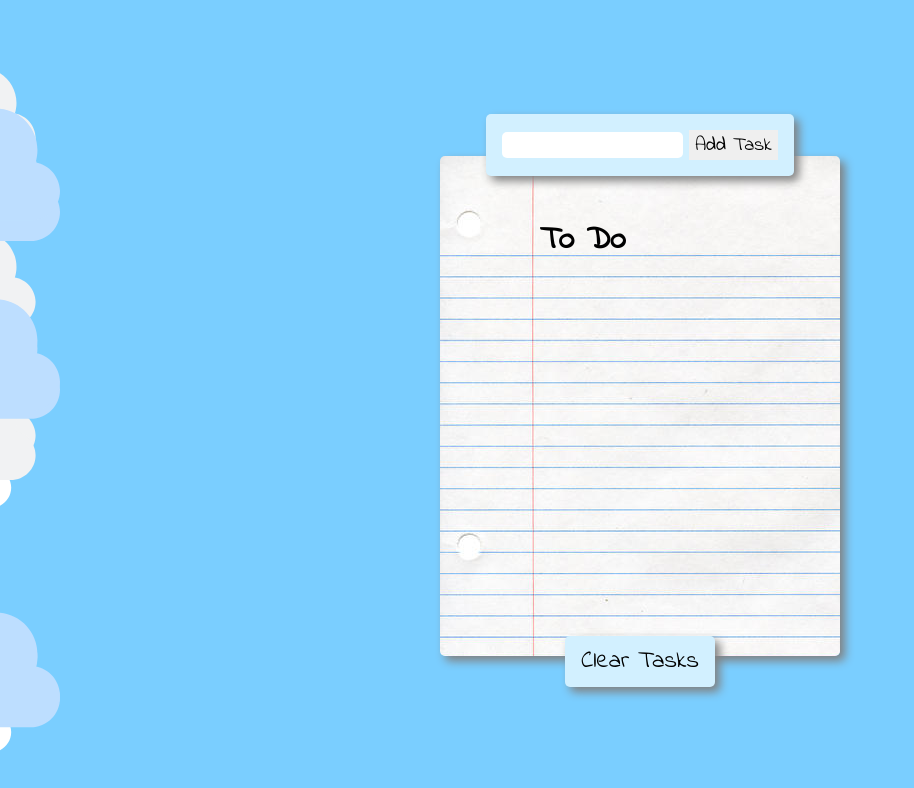
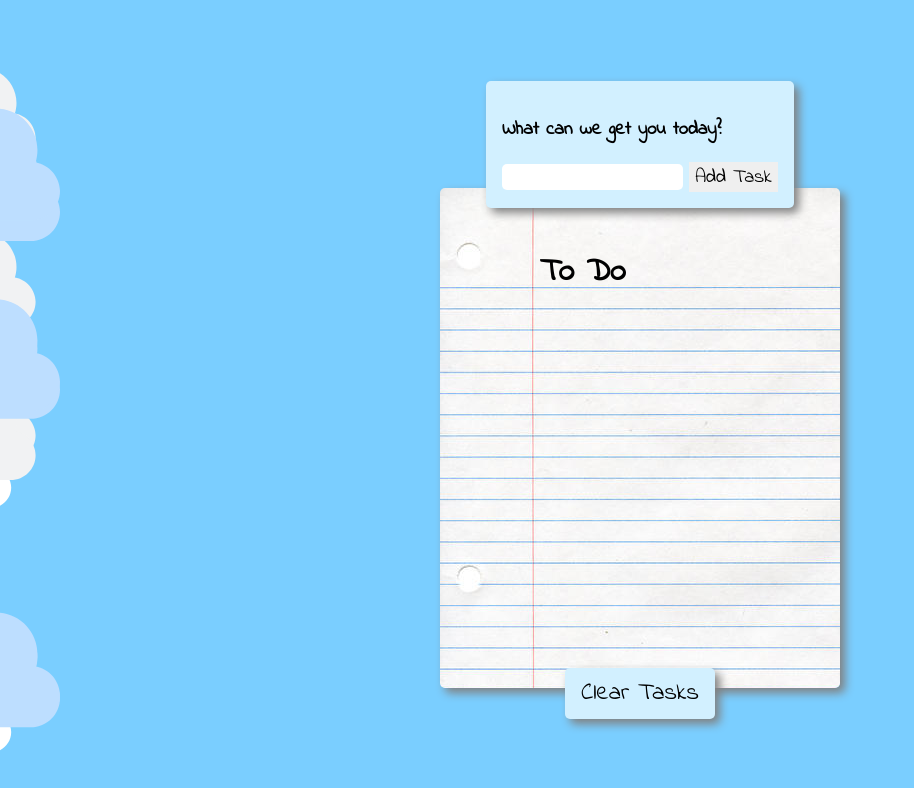
Before and after one commit to TriplePP/Task-list, a plain HTML site: page index.html in a window 1280 px wide. Shown: the whole page, without its empty margins (0-914 px from the left). Drawn offline with Linux system fonts and the light colour scheme.

```diff
--- a/index.html
+++ b/index.html
@@ -10,6 +10,7 @@
   <body>
     <div class="list-wrap">
       <form class="task-input">
+        <h3 class="form-heading">What can we get you today?</h3>
         <input type="text" name="task" id="task" />
         <input type="submit" value="Add Task" class="btn" />
       </form>
--- a/style.css
+++ b/style.css
@@ -6,6 +6,7 @@
   margin: 0;
   box-sizing: border-box;
   font-family: "Indie Flower", cursive;
+  min-height: -webkit-fill-available;
 }
 
 h1 {
```
